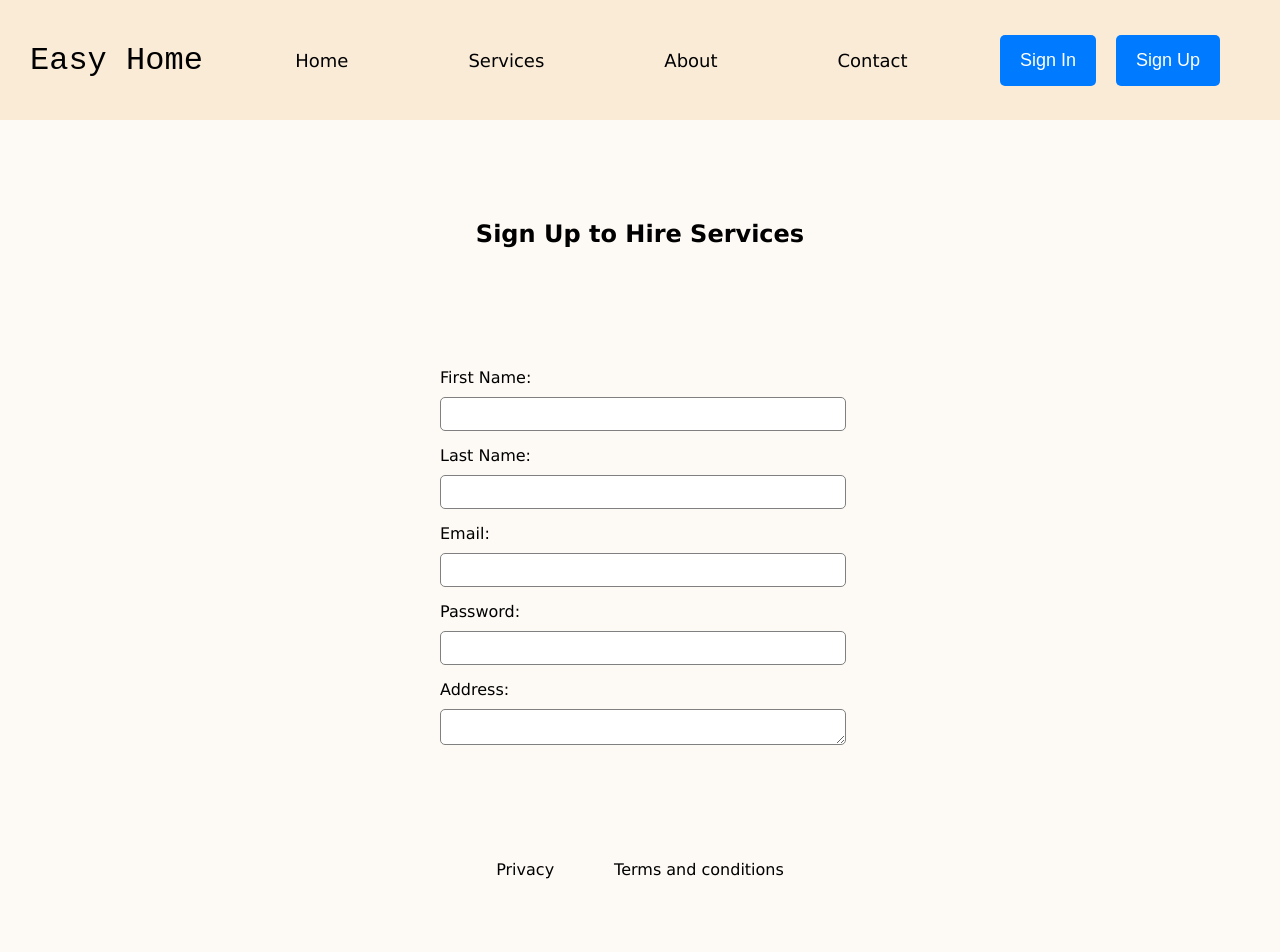
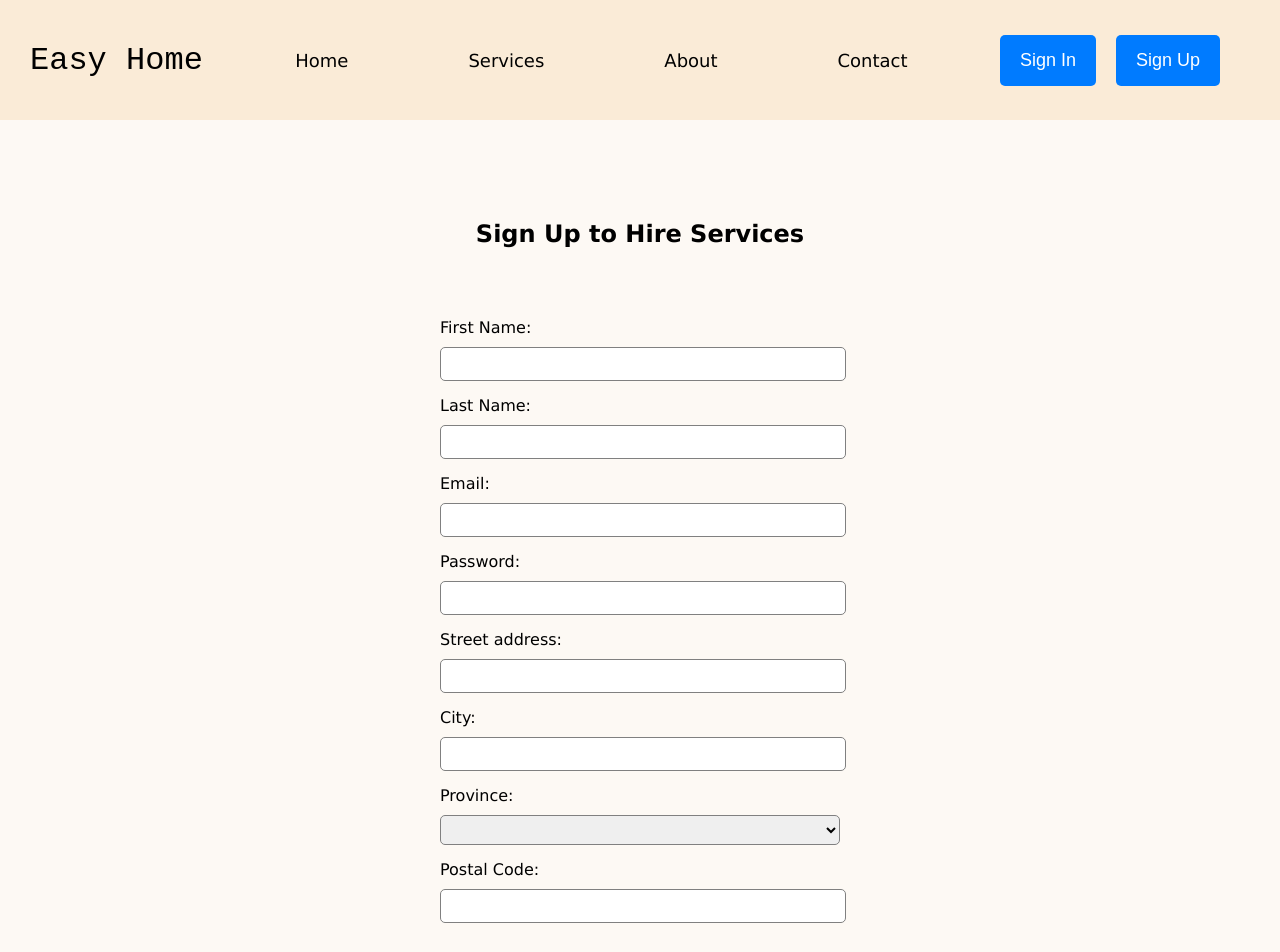
Before and after one commit to VivianaMv/serviceswebapllication, a React (Create React App) app: page /signupclient in a window 1280 px wide. Shown: the top 952 px of the page. Before the commit the page ends 899 px from the top, so only its background shows below. Built offline with nearby package versions, Linux system fonts and the light colour scheme.

Commit message:
SignUpClient updates

```diff
--- a/src/Components/SignUpClient.js
+++ b/src/Components/SignUpClient.js
@@ -13,19 +13,42 @@ const SignUpClient = () => {
             <div className='form-container'>
                 <form className='client-form'>
                     <label >First Name:</label>
-                    <input type="text" id="cFirstName" className='input-client-form'/>
+                    <input type="text" id="cFirstName" className='input-client-form' required/>
 
                     <label >Last Name:</label>
-                    <input type="text" id="cLastName" className='input-client-form'/>
+                    <input type="text" id="cLastName" className='input-client-form' required/>
 
                     <label >Email:</label>
-                    <input type="email" id="cEmail" className='input-client-form'/>
+                    <input type="email" id="cEmail" className='input-client-form' required/>
 
                     <label >Password:</label>
-                    <input type="password" id="cPassword" className='input-client-form'/>
+                    <input type="password" id="cPassword" className='input-client-form' required/>
 
-                    <label>Address:</label>
-                    <textarea id='cAddress' className='input-client-form'/>
+                    <label>Street address:</label>
+                    <input type='text' id='cStreetAddress' className='input-client-form' required/>
+                    <label>City:</label>
+                    <input type='text' id='cCityAddress' className='input-client-form' required/>
+                    <label>Province:</label>
+                    <select id='cProvince' className='input-client-form' required>
+                        <option ></option>
+                        <option value='NL'>NL</option>
+                        <option value='PE'>PE</option>
+                        <option value='NS'>NS</option>
+                        <option value='NB'>NB</option>
+                        <option value='QC'>QC</option>
+                        <option value='ON'>ON</option>
+                        <option value='MB'>MB</option>
+                        <option value='SK'>SK</option>
+                        <option value='AB'>AB</option>
+                        <option value='BC'>BC</option>
+                        <option value='YT'>YT</option>
+                        <option value='NT'>NT</option>
+                        <option value='NU'>NU</option>
+                    </select>
+                    <label>Postal Code:</label>
+                    <input type='text' id='cPostalCode' className='input-client-form' required/>
+                    <br />
+                    <button type='submit'>Submit</button>
                 </form>
             </div>
 
--- a/src/Components/Style.css
+++ b/src/Components/Style.css
@@ -68,7 +68,7 @@ body{
     width: 250px;
 }
 
-.btnSignIn, .btnCreate, .btnSignOut {
+button {
     font-size: large;
     padding: 15px 20px;
     cursor: pointer;
@@ -204,7 +204,7 @@ a:hover{
     display: flex;
     justify-content: center;
     align-items: center;
-    margin-top: 100px;
+    margin-top: 50px;
 }
 
 .client-title{
@@ -220,3 +220,7 @@ a:hover{
     height: 30px;
     margin-bottom: 15px;
 }
+
+.address-style{
+    margin-top: 20px;
+}
```
